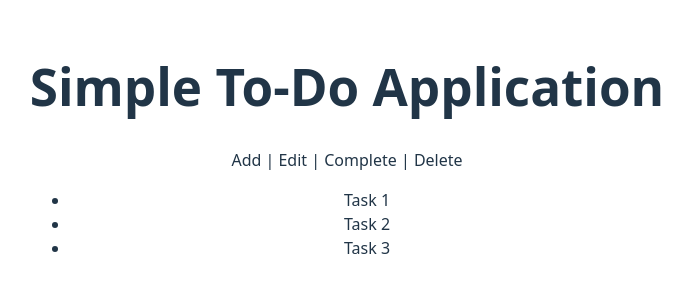
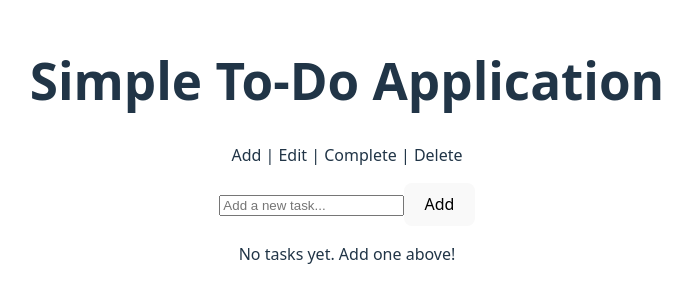
Before and after one commit to GuduruVinay/To-Do-List-Application, a React (Vite) app: page / in a window 1280 px wide. Shown: the part 250-552 px from the top of the page, without its empty margins (293-985 px from the left). Built offline with nearby package versions, Linux system fonts and the light colour scheme.

Commit message:
Added Add ToDo Functionality

```diff
--- a/src/App.jsx
+++ b/src/App.jsx
@@ -4,12 +4,41 @@ import ToDoList from './components/ToDoList'
 import './App.css'
 
 function App() {
-  const [todos, setTodos] = useState([{id:1, text:"Task 1"}, {id:2, text:"Task 2"}, {id:3, text:"Task 3"}])
+  // state: list of todos
+  const [todos, setTodos] = useState([])
+  // state: input for new todo
+  const [newText, setNewText] = useState("")
+
+  // function: add todo
+  const handleAdd = (e) => {
+    e.preventDefault();
+    const text = newText.trim();
+    if (!text) return;
+    const newToDo = {
+      id: Date.now().toString(),
+      text,
+      completed: false,
+    };
+    setTodos((prev) => [newToDo, ...prev]);
+    setNewText("");
+  }
+
   return (
-    <>
+    <div>
       <Header />
-      <ToDoList todos={todos}/>
-    </>
+      <main>
+        <form onSubmit={handleAdd}>
+          <input
+            type="text"
+            placeholder="Add a new task..."
+            value={newText}
+            onChange={(e) => setNewText(e.target.value)}
+          />
+          <button type="submit">Add</button>
+        </form>
+        <ToDoList todos={todos} />
+      </main>
+    </div>
   )
 }
 
```
